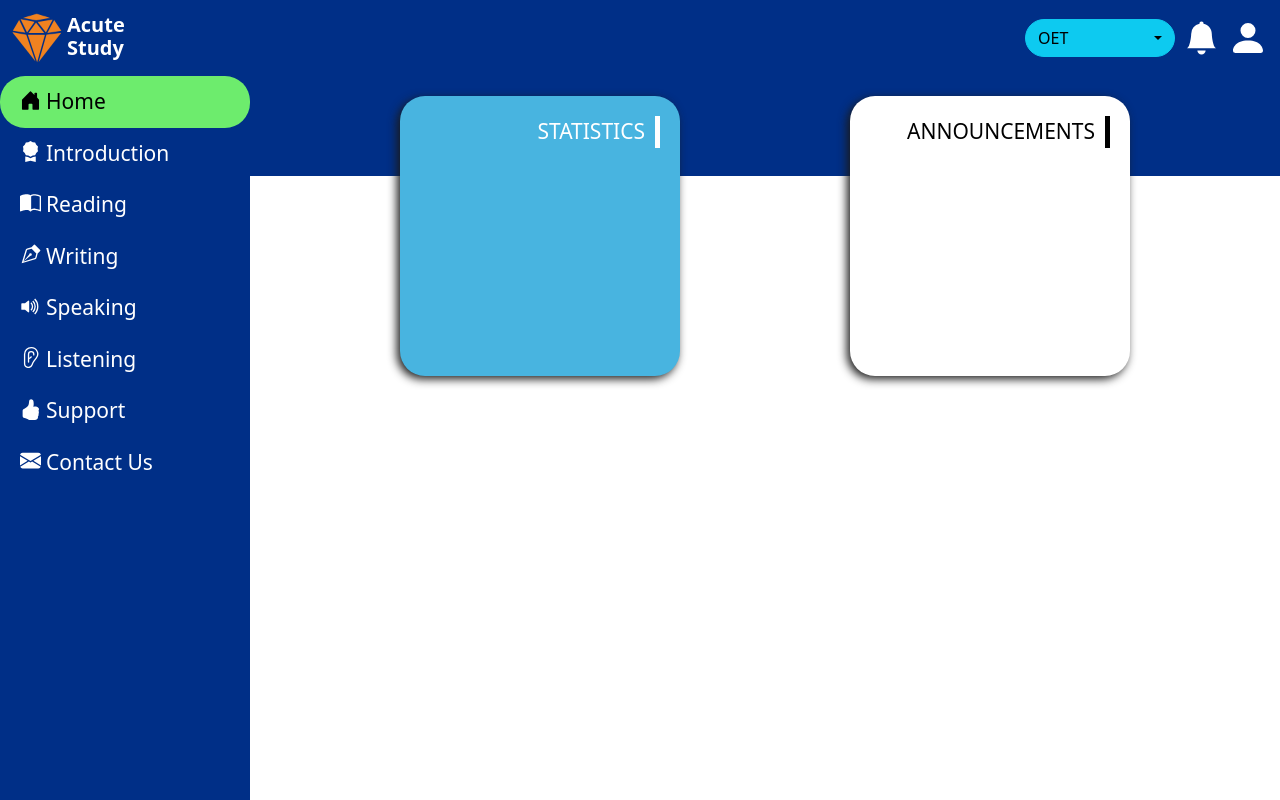
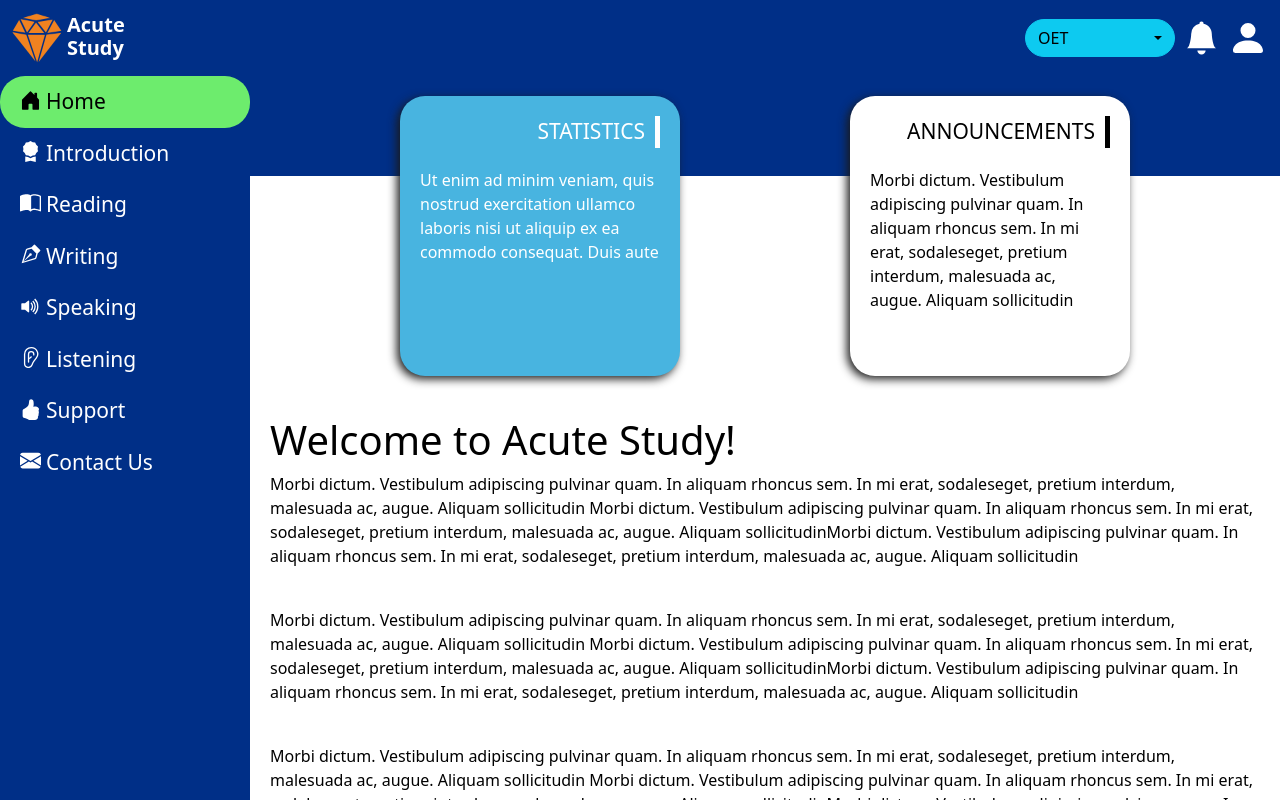
Before and after one commit to FirstBornTech/dlp_institutional, a React (Create React App) app: page / in a window 1280 px wide. Built offline with nearby package versions, Linux system fonts and the light colour scheme.

Commit message:
Home page static content

```diff
--- a/src/components/AppCard.js
+++ b/src/components/AppCard.js
@@ -30,7 +30,11 @@ const AppCard = ({ type = 'default', size = 'small', header, description, childr
                     </div>
                 </div>
             }
-            {children}
+            <div className={cardClassName + '__children'}>
+                <div className={cardClassName + '__children-content'}>
+                {children}
+                </div>
+            </div>
         </div>
     )
 }
--- a/src/components/AppCard.scss
+++ b/src/components/AppCard.scss
@@ -14,9 +14,18 @@
             text-align: right;
             padding-right: 10px;
             border-right: 5px solid $cardPrimaryTextColor;
+            margin-bottom:20px
         }
         &__description{
             font-size: 18px;
+        }
+        &__children{
+            overflow: hidden;
+            height: 70%;
+            &-content{
+                overflow-y: auto;
+                height: 100%;
+            }
         }
         &__cards{
             display: flex;
@@ -58,9 +67,18 @@
             text-align: right;
             padding-right: 10px;
             border-right: 5px solid $cardSecondaryTextColor;
+            margin-bottom:20px
         }
         &__description{
             font-size: 18px;
+        }
+        &__children{
+            overflow: hidden;
+            height: 70%;
+            &-content{
+                overflow-y: auto;
+                height: 100%;
+            }
         }
         &__cards{
             display: flex;
--- a/src/sass/_colors.scss
+++ b/src/sass/_colors.scss
@@ -18,6 +18,8 @@ $sidebarSelectedItemTextColor: black;
 /*off canvas*/
 $offcanvasTextColor: black;
 
+/*Body Content*/
+$bodyContentTextColor: black;
 
 /* button */
 $defaultButtonColor: #002366;
--- a/src/views/Home.js
+++ b/src/views/Home.js
@@ -1,13 +1,64 @@
 import AppCard from "../components/AppCard";
 import './Home.scss';
 
-const Home = ({type='default'}) => {
-    const homeClassName = 'home-'+type;
-    return(
+const Home = ({ type = 'default' }) => {
+    const homeClassName = 'home-' + type;
+    return (
         <div className={homeClassName}>
-            <div className={homeClassName+'__cards'}>
-                <AppCard size={'medium'} header={'Statistics'}/>
-                <AppCard size={'medium'} type={'secondary'} header={'Announcements'}/>
+            <div className={homeClassName + '__cards'}>
+                <AppCard size={'medium'} header={'Statistics'}>
+                    <div>Ut enim ad minim veniam, quis nostrud exercitation ullamco laboris nisi ut aliquip ex ea commodo consequat. Duis aute</div>
+                </AppCard>
+                <AppCard size={'medium'} type={'secondary'} header={'Announcements'}>
+                    <div>Morbi dictum. Vestibulum adipiscing
+                        pulvinar quam. In aliquam rhoncus sem.
+                        In mi erat, sodaleseget, pretium interdum,
+                        malesuada ac, augue. Aliquam sollicitudin</div>
+                </AppCard>
+            </div>
+            <div className={homeClassName + '__content'}>
+                <h1>Welcome to Acute Study!</h1>
+                <p>
+                    Morbi dictum. Vestibulum adipiscing
+                    pulvinar quam. In aliquam rhoncus sem.
+                    In mi erat, sodaleseget, pretium interdum,
+                    malesuada ac, augue. Aliquam sollicitudin
+                    Morbi dictum. Vestibulum adipiscing
+                    pulvinar quam. In aliquam rhoncus sem.
+                    In mi erat, sodaleseget, pretium interdum,
+                    malesuada ac, augue. Aliquam sollicitudinMorbi dictum. Vestibulum adipiscing
+                    pulvinar quam. In aliquam rhoncus sem.
+                    In mi erat, sodaleseget, pretium interdum,
+                    malesuada ac, augue. Aliquam sollicitudin
+                </p>
+                <br />
+                <p>
+                    Morbi dictum. Vestibulum adipiscing
+                    pulvinar quam. In aliquam rhoncus sem.
+                    In mi erat, sodaleseget, pretium interdum,
+                    malesuada ac, augue. Aliquam sollicitudin
+                    Morbi dictum. Vestibulum adipiscing
+                    pulvinar quam. In aliquam rhoncus sem.
+                    In mi erat, sodaleseget, pretium interdum,
+                    malesuada ac, augue. Aliquam sollicitudinMorbi dictum. Vestibulum adipiscing
+                    pulvinar quam. In aliquam rhoncus sem.
+                    In mi erat, sodaleseget, pretium interdum,
+                    malesuada ac, augue. Aliquam sollicitudin
+                </p>
+                <br />
+                <p>
+                    Morbi dictum. Vestibulum adipiscing
+                    pulvinar quam. In aliquam rhoncus sem.
+                    In mi erat, sodaleseget, pretium interdum,
+                    malesuada ac, augue. Aliquam sollicitudin
+                    Morbi dictum. Vestibulum adipiscing
+                    pulvinar quam. In aliquam rhoncus sem.
+                    In mi erat, sodaleseget, pretium interdum,
+                    malesuada ac, augue. Aliquam sollicitudinMorbi dictum. Vestibulum adipiscing
+                    pulvinar quam. In aliquam rhoncus sem.
+                    In mi erat, sodaleseget, pretium interdum,
+                    malesuada ac, augue. Aliquam sollicitudin
+                </p>
             </div>
         </div>
     )
--- a/src/views/Home.scss
+++ b/src/views/Home.scss
@@ -1,3 +1,5 @@
+@import '../sass/colors';
+
 .home{
     &-default{
         width:100%;
@@ -5,5 +7,9 @@
             display: flex;
             justify-content: space-evenly;
         }
+        &__content{
+            padding: 20px;
+            color: $bodyContentTextColor;
+        }
     }
 }
```
